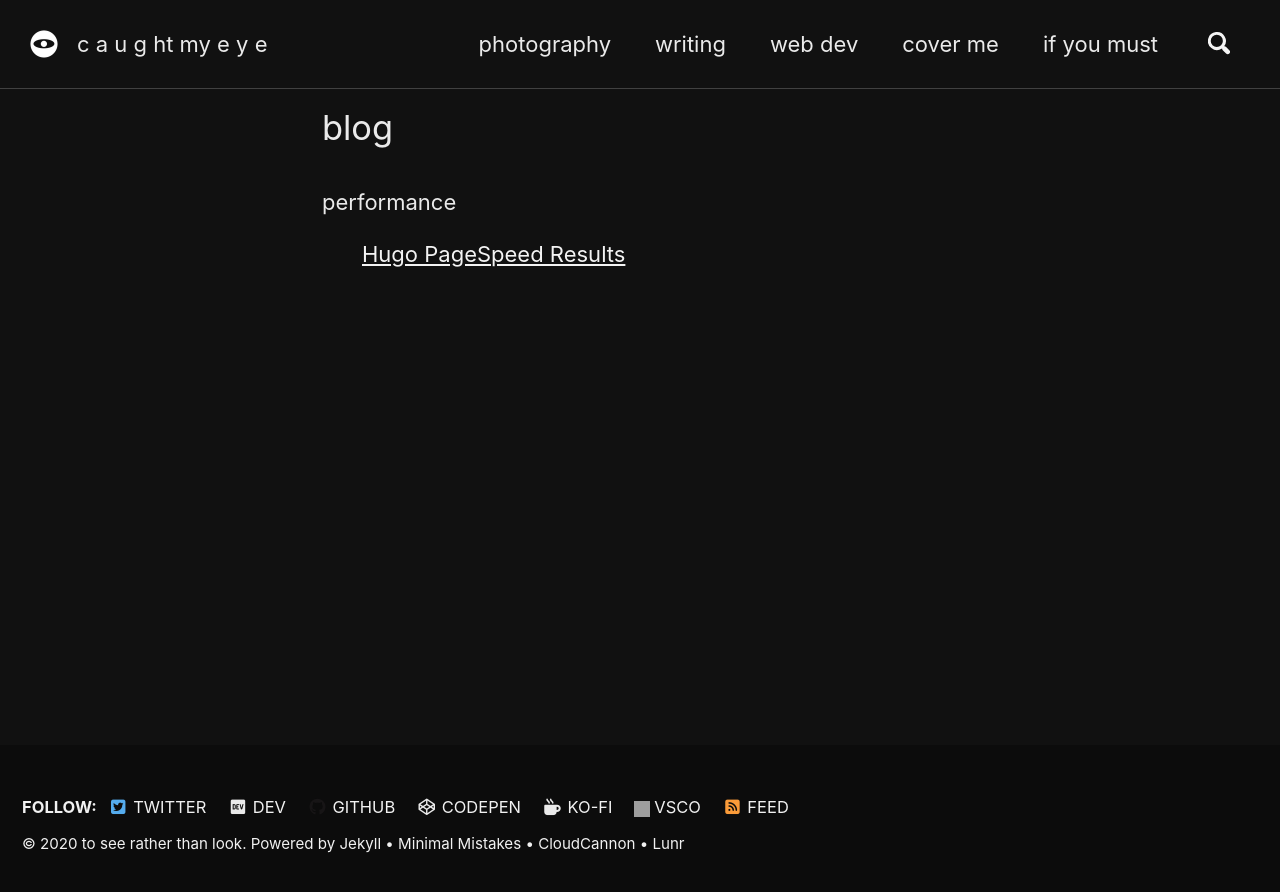
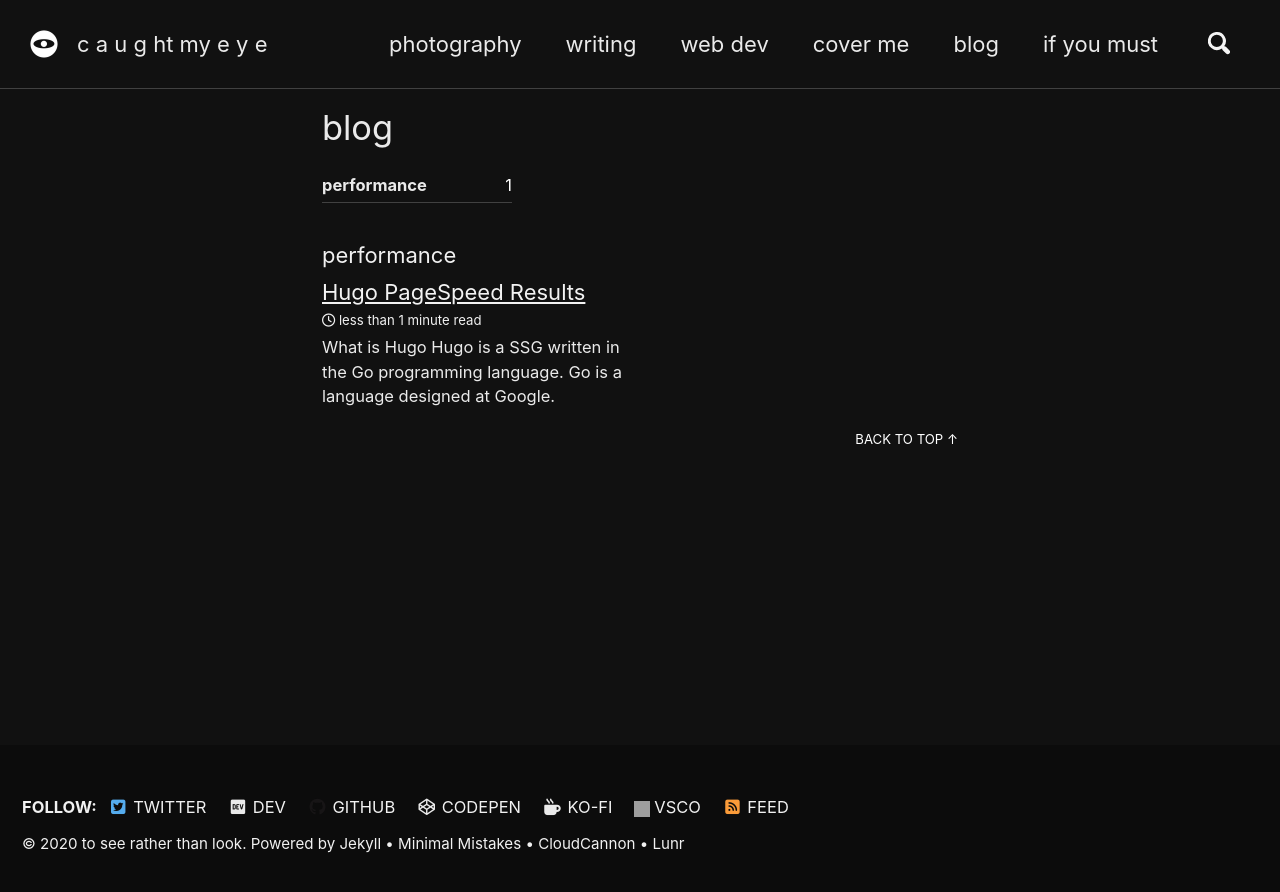
Before and after one commit to marklchaves/caughtmyeye, a Jekyll site: the page built from blog/index.html, in a window 1280 px wide. Shown: the top 892 px of the page. Built offline with Jekyll 4.4.1, drawn with Linux system fonts in a browser that asks for light colours; cached includes are drawn as plain includes; nearby versions of some CDN libraries; grey boxes are pictures that could not be loaded.

Commit message:
Added blog with first post
Also set up categories and tags.

```diff
--- a/_config.yml
+++ b/_config.yml
@@ -257,7 +257,7 @@ whitelist:
 #  - <base_path/my-awesome-category/index.html ~> path: /
 category_archive:
   type: liquid
-  path: /categories/
+  path: /blog/
 tag_archive:
   type: liquid
   path: /tags/
--- a/_includes/head/custom.html
+++ b/_includes/head/custom.html
@@ -31,6 +31,24 @@
   <link rel="stylesheet" type="text/css" href="/assets/css/my-splash.css">
 {% endif %}
 
+{% if page.swiper %}
+<link rel="stylesheet" type="text/css" href="https://unpkg.com/swiper/css/swiper.min.css">
+<style>
+  .swiper-container, .swiper-container img {
+    width: 325px;
+  }
+  @media screen and (min-width: 768px) {
+    .swiper-container {
+      width: 600px;
+      height: 720px;
+    }
+    .swiper-container img {
+	  width: 600px;
+    }
+  }
+</style>
+{% endif %}
+
 <meta name="theme-color" content="#111111"/>
 
 <link rel="manifest" href="/manifest.webmanifest">
--- a/blog/index.html
+++ b/blog/index.html
@@ -1,12 +1,4 @@
 ---
 title: blog
-layout: archive
+layout: categories
 ---
-{% for category in site.categories %}
-  <h3>{{ category[0] }}</h3>
-  <ul style="list-style: none;">
-    {% for post in category[1] %}
-      <li><a href="{{ post.url }}">{{ post.title }}</a></li>
-    {% endfor %}
-  </ul>
-{% endfor %}
--- /dev/null
+++ b/tags/index.html
@@ -0,0 +1,4 @@
+---
+title: tags
+layout: tags
+---
```
Also changed, not shown: _data/navigation.yml (+2 -8 lines), _includes/footer/custom.html (+17 -0 lines), _posts/2020-03-22-hugo-pagespeed.md (+14 -6 lines), assets/images/blog/bali-ubud-pasar-jalan2-cowok2-sepeda-motor-1280w.jpg (added), assets/images/performance/cme-cc-PageSpeed-dt-15mar2020.png (added), assets/images/performance/cme-cc-PageSpeed-mob-15mar2020.png (added), assets/images/performance/hugo-demo-PageSpeed-dt-22mar2020.png (added), assets/images/performance/hugo-demo-PageSpeed-mob-22mar2020.png (added).
